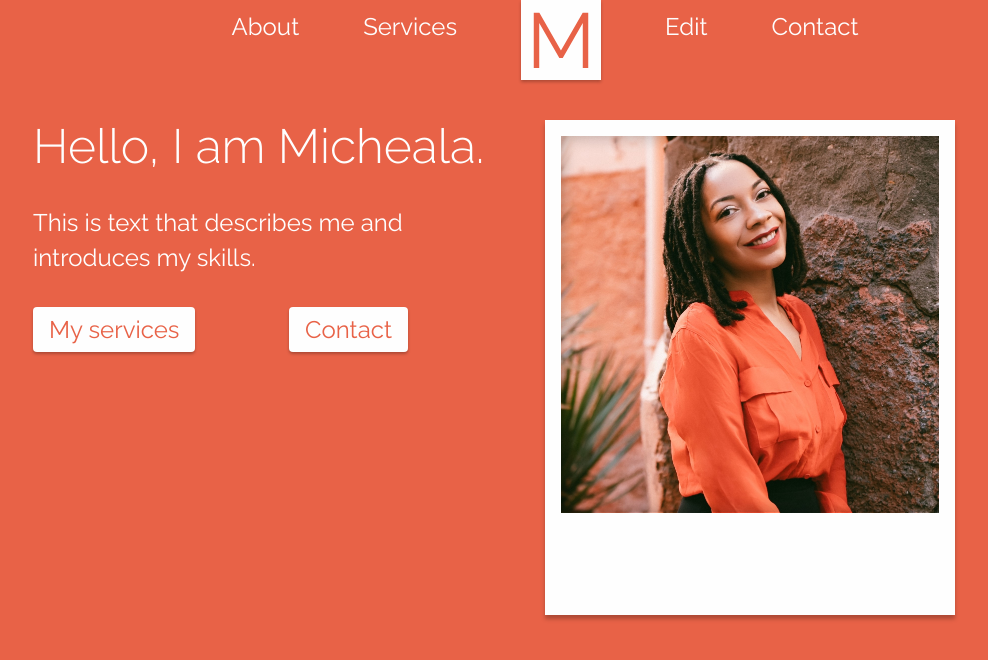
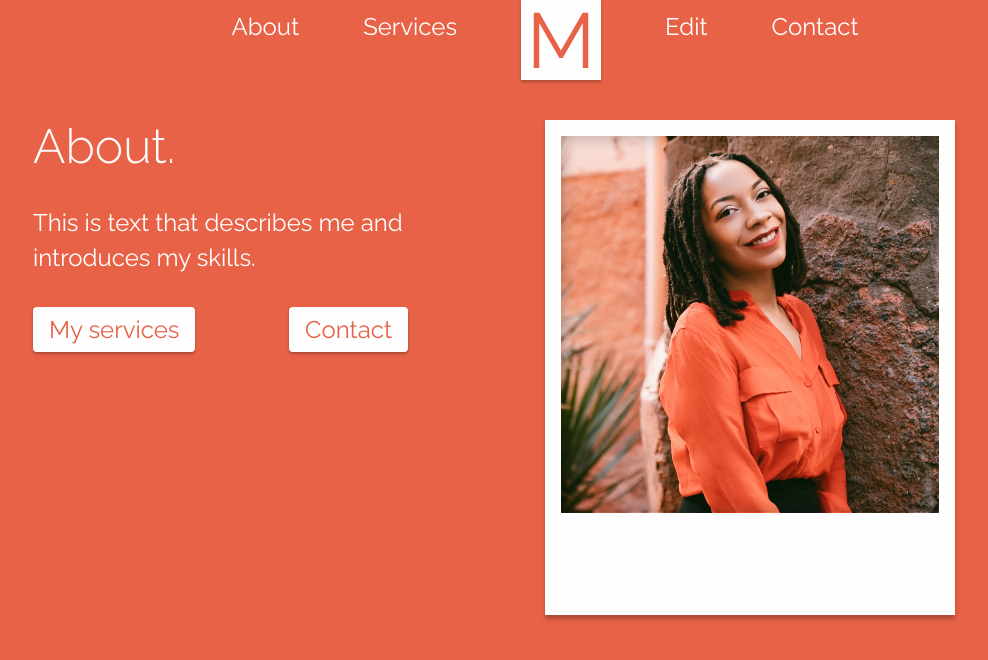
Before and after one commit to o2dependent/hcnotary, a Gatsby site: page /about in a window 1280 px wide. Shown: the whole page, without its empty margins (95-1083 px from the left). Built offline with nearby package versions, Linux system fonts and the light colour scheme; Gatsby itself is replaced by a stand-in of ours.

Commit message:
Update Content “about”

```diff
--- a/src/markdown/about.md
+++ b/src/markdown/about.md
@@ -2,6 +2,6 @@
 page: about
 color: "#E86247"
 ---
-# Hello, I am Micheala.
+# About.
 
 This is text that describes me and introduces my skills.
```
